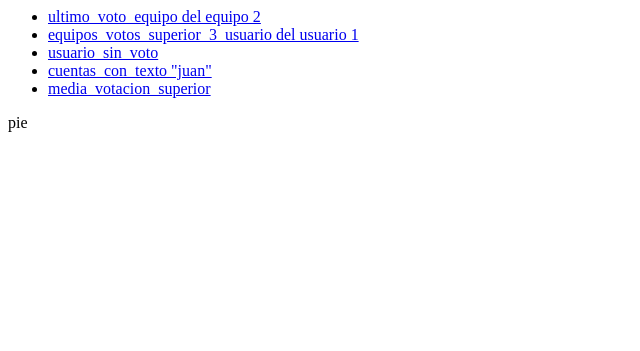
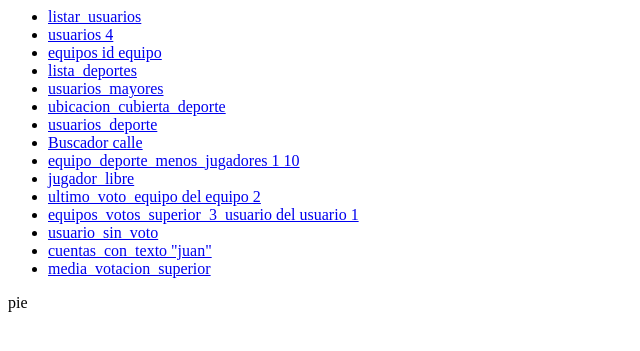
Before and after one commit to GuerraSalasIvan/ProyectoFinGrado, a Django app: page /equipo/1/1 in a window 1280 px wide. Shown: the top 351 px of the page, without its empty margins (0-640 px from the left). Run offline with Django 3.2, Linux system fonts and the light colour scheme.

Commit message:
terminado menu

```diff
--- a/app/templates/estructura/menu.html
+++ b/app/templates/estructura/menu.html
@@ -1,5 +1,26 @@
 <nav>
     <ul>
+
+        <li><a href={% url 'listar_usuarios' %}>listar_usuarios</a> </li>
+
+        <li><a href={% url 'usuarios_equipo' 4 %}>usuarios 4</a> </li>
+
+        <li><a href={% url 'mostar_equipo' 1 %}>equipos id equipo</a> </li>
+
+        <li><a href={% url 'lista_deportes' %}>lista_deportes</a> </li>
+
+        <li><a href={% url 'usuarios_mayores' 400 %}>usuarios_mayores</a> </li>
+
+        <li><a href={% url 'ubicacion_cubierta_deporte' 1 %}>ubicacion_cubierta_deporte</a> </li>
+
+        <li><a href={% url 'usuarios_deporte' 1 %}>usuarios_deporte</a> </li>
+
+        <li><a href={% url 'buscador_calle' 'hola' %}>Buscador calle</a> </li>
+
+        <li><a href={% url 'equipo_deporte_menos_jugadores' 1 10%}>equipo_deporte_menos_jugadores 1 10</a> </li>
+
+        <li><a href={% url 'jugador_libre' %}>jugador_libre</a> </li>
+
         <li><a href={% url 'ultimo_voto_equipo' 2 %}>ultimo_voto_equipo del equipo 2</a></li>
 
         <li><a href={% url 'equipos_votos_superior_3_usuario' 1 %}>equipos_votos_superior_3_usuario del usuario 1</a></li>
```
